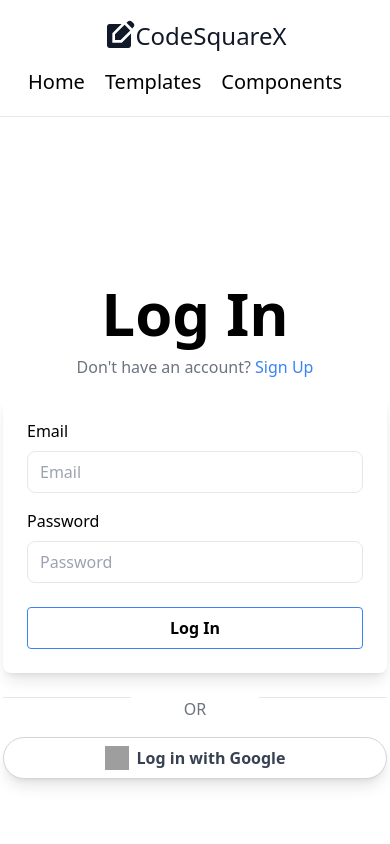
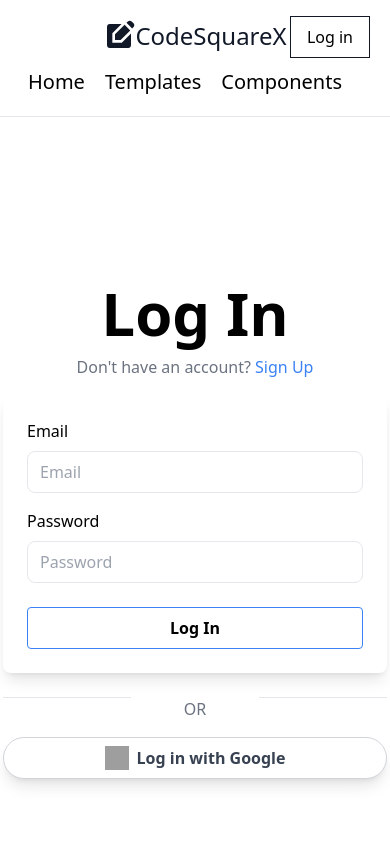
Before and after one commit to darshilkantaria11/SU, a Next.js app in the folder codeeasy/: page /loginpage in a window 390 px wide. Shown: the top 844 px of the page. Built offline with nearby package versions, Linux system fonts and the light colour scheme; grey boxes are pictures that could not be loaded.

Commit message:
after login user icon set

```diff
--- a/codeeasy/components/Navbar.js
+++ b/codeeasy/components/Navbar.js
@@ -3,10 +3,11 @@ import { MdEditSquare } from "react-icons/md";
 import { BsArrowRight } from "react-icons/bs";
 import Link from 'next/link';
 import React, { useState, useRef, useEffect } from 'react';
+import { CgUserlane } from "react-icons/cg";
 
 
 
-const Navbar = () => {
+const Navbar = ({user}) => {
   const [isDropdownOpen1, setIsDropdownOpen1] = useState(false);
 
   const toggleDropdown1 = () => {
@@ -48,11 +49,11 @@ const Navbar = () => {
     <div>
       <header className="text-black-100 body-font border-b">
         <div className="container  flex flex-wrap p-5 flex-col md:flex-row items-center">
-          <a className="flex title-font font-medium items-center text-gray-900 mb-4 md:mb-0">
+          <div className="flex title-font font-medium items-center text-gray-900 mb-4  md:mb-0">
             <MdEditSquare size={32} />
-            <span className=" text-2xl">CodeSquareX</span>
-          </a>
-          <nav className="md:mr-auto md:ml-20 md:py-1 md:pl-4 text-black- flex flex-wrap items-center text-base justify-between">
+            <Link href={'/'}><span className=" text-2xl">CodeSquareX</span></Link>
+          </div>
+          <div className="md:mr-auto md:ml-20 md:py-1 md:pl-4 text-black- flex flex-wrap items-center text-base justify-between">
             <Link className="mr-5 text-xl hover:text-blue-500 " href={'/'}> Home</Link>
             <div className="relative">
               <button
@@ -96,15 +97,23 @@ const Navbar = () => {
                 </div>
               )}
             </div>
-          </nav>
+          </div>
+          {/* <button class="inline-flex items-center bg-gray-100 border-0 py-1 px-3 focus:outline-none hover:bg-gray-200 rounded text-base mt-4 md:mt-0">Button
+            <svg fill="none" stroke="currentColor" stroke-linecap="round" stroke-linejoin="round" stroke-width="2" class="w-4 h-4 ml-1" viewBox="0 0 24 24">
+              <path d="M5 12h14M12 5l7 7-7 7"></path>
+            </svg>
+          </button> */}
           {/* <div className="flex items-center border rounded-full">
             <input className="py-2 px-3 rounded-full focus:outline-none" type="text" placeholder="Search..." />
             <button className=" py-2 px-4 "><BsArrowRight size={30} /></button>
           </div> */}
-          {/* <div className="flex items-center border border-gray-900 xl:rounded-full ">
+          <div className="cursor-pointer cart absolute right-0 top-4 mx-5 flex">
+         {user.value && <CgUserlane size={32}/>}
+         {!user.value && <div className="flex items-center border  border-gray-900 xl:rounded-full ">
 
-            <Link className="p-2 pl-4 pr-4" href="/login">Log in</Link>
-          </div> */}
+            <Link className="p-2 pl-4 pr-4" href="/loginpage">Log in</Link>
+          </div>}
+          </div>
         </div>
       </header>
     </div>
--- a/codeeasy/pages/_app.js
+++ b/codeeasy/pages/_app.js
@@ -2,13 +2,31 @@ import Navbar from '@/components/Navbar'
 import Footer from '@/components/Footer'
 import '@/styles/globals.css'
 import Head from 'next/head'
+import { useEffect, useState } from 'react';
+import { useRouter } from "next/router";
 
 export default function App({ Component, pageProps }) {
+
+  const [user, setUser] = useState({ value: null });
+  const [key, setKey] = useState(0);
+  const router = useRouter();
+
+  useEffect(() => {
+    const token = localStorage.getItem( 'token')
+    if (token) {
+      setUser({ value: token })
+      setKey(Math.random())
+    }
+
+    }, [router.query])
+
+
+
   return <>
     <Head>
       <title>SquareEdits</title>
     </Head>
-    <Navbar />
+    <Navbar user={user} key={key}/>
     <Component {...pageProps} />
     <Footer />
   </>
--- a/codeeasy/pages/api/login.js
+++ b/codeeasy/pages/api/login.js
@@ -14,8 +14,8 @@ const handler = async (req, res) => {
 
         if (user) {
             if (req.body.email == user.email && req.body.password == decryptedPass) {
-                var token = jwt.sign({ success: true, email: user.email, name: user.name }, 'myjwtsecret');
-                res.status(200).json({ token })
+                var token = jwt.sign({ email: user.email, name: user.name }, 'myjwtsecret');
+                res.status(200).json({ success: true, token })
 
             }
             else {
--- a/codeeasy/pages/loginpage.js
+++ b/codeeasy/pages/loginpage.js
@@ -37,6 +37,7 @@ const Login = () => {
     setEmail('')
     setPassword('')
     if(response.success){
+      localStorage.setItem( 'token', response.token)
       router.push('/')
     }
 
```
